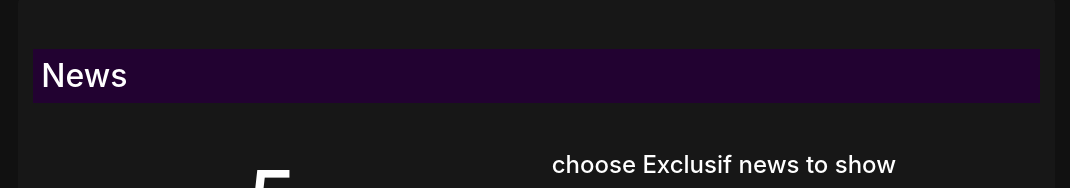
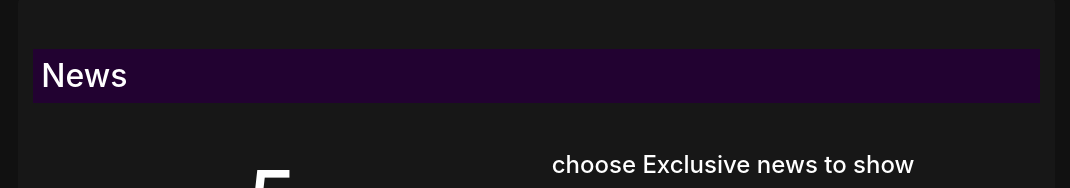
Before and after one commit to empower0926/site-169, a Node server app: template views/dashboard.ejs in a window 1280 px wide. Shown: the part 5697-5885 px from the top of the page, without its empty margins (210-1280 px from the left). Run offline with Node 20, Linux system fonts and the light colour scheme; the template is opened without the code that fills it, so the values that code supplies are empty; some libraries are stand-ins or nearby versions.

Commit message:
exclusive

```diff
--- a/index.js
+++ b/index.js
@@ -83,7 +83,7 @@
         database.find({
             category: category
         }, (err, docsy) => {
-            if (err) {
+            if (err) {~
                 res.status(500).send();
             }
                 if (docs.length == 0) {
--- a/views/dashboard.ejs
+++ b/views/dashboard.ejs
@@ -414,7 +414,7 @@
                                     <h1> Post count <span id="newscount" style="font-size: 5rem"></span></h1>
                                 </div>
                                 <div class="col-sm-6">
-                                    <h4>choose Exclusif news to show</h4>
+                                    <h4>choose Exclusive news to show</h4>
                                     <select name="news_news" id="news_news">
                                     </select>
                                     <button onclick="addPost('news_news')">ADD</button>
```
